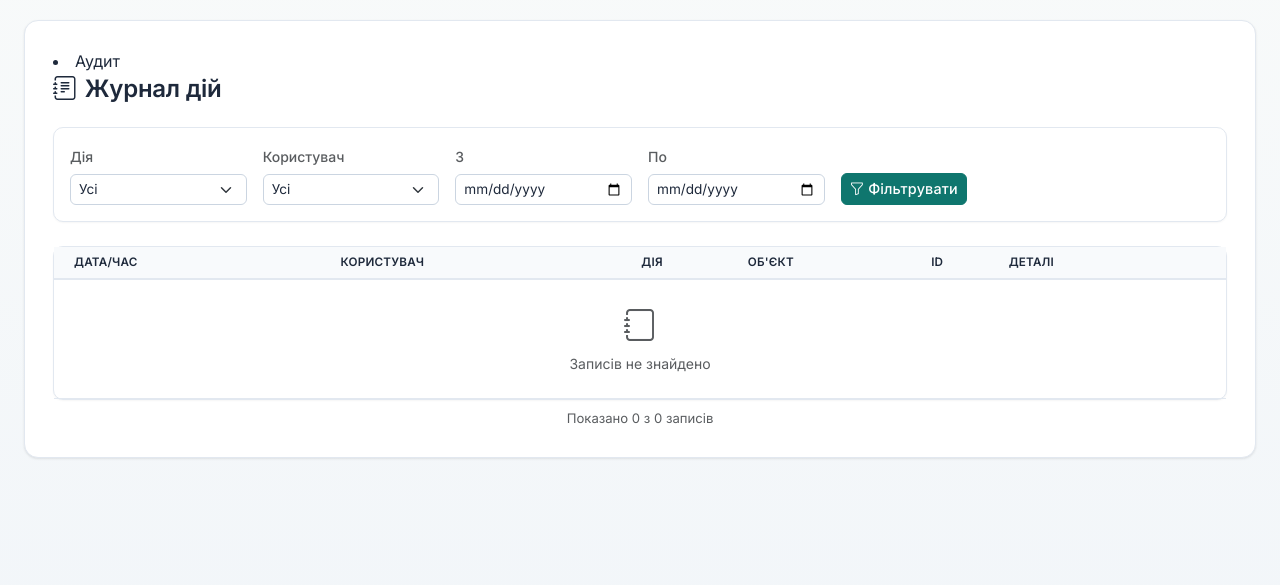
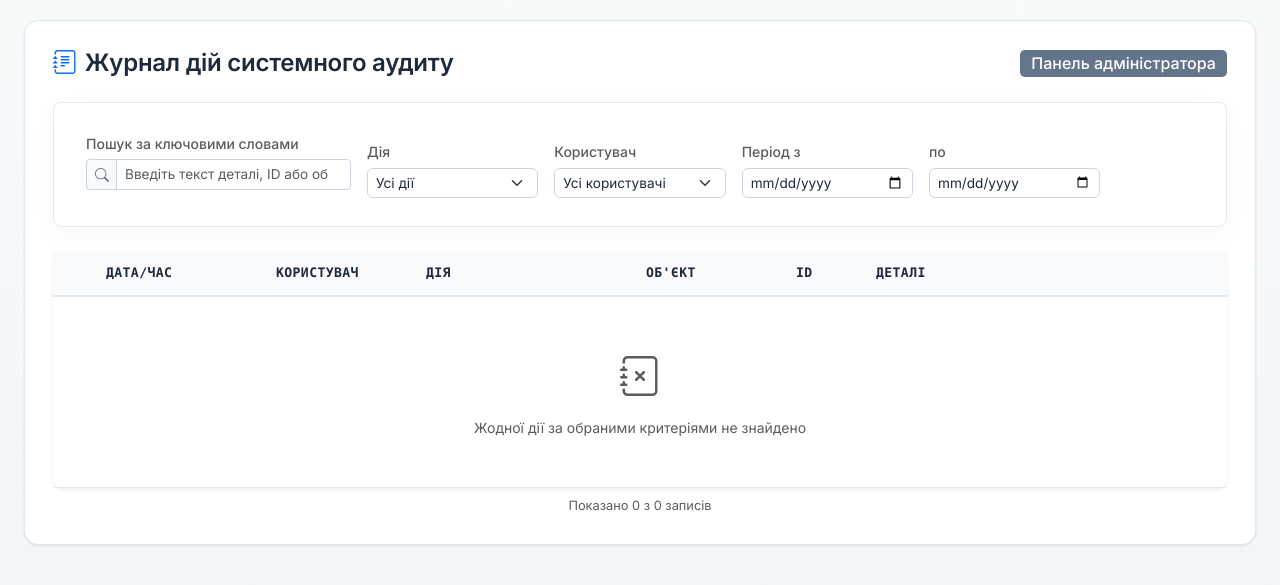
Before and after one commit to Mendela-A/Med-Data, a Flask app: page /admin/audit in a window 1280 px wide. Shown: the part 48-633 px from the top of the page. Run offline with Flask 3, Linux system fonts and the light colour scheme; a user stored in the database is signed in; tables that the repository leaves empty hold one stand-in row (values such as "Sample post"); some libraries are stand-ins or nearby versions.

Commit message:
Модернізовано та розширено Журнал дій (Audit Log) з HTMX пошуком та логуванням нових операцій

```diff
--- a/app/blueprints/admin/routes.py
+++ b/app/blueprints/admin/routes.py
@@ -476,6 +476,7 @@ def admin_audit():
     actor_filter = request.args.get('actor', '').strip()
     from_str = request.args.get('from_date', '').strip()
     to_str = request.args.get('to_date', '').strip()
+    q_search = request.args.get('q_search', '').strip()
 
     q = Audit.query
 
@@ -500,6 +501,22 @@ def admin_audit():
         except ValueError:
             pass
 
+    if q_search:
+        search_pattern = f'%{escape_like(q_search)}%'
+        if q_search.isdigit():
+            q = q.filter(
+                (Audit.details.like(search_pattern, escape='\\')) |
+                (Audit.target_type.like(search_pattern, escape='\\')) |
+                (Audit.action.like(search_pattern, escape='\\')) |
+                (Audit.target_id == int(q_search))
+            )
+        else:
+            q = q.filter(
+                (Audit.details.like(search_pattern, escape='\\')) |
+                (Audit.target_type.like(search_pattern, escape='\\')) |
+                (Audit.action.like(search_pattern, escape='\\'))
+            )
+
     q = q.order_by(Audit.created_at.desc())
 
     # Pagination
@@ -516,6 +533,21 @@ def admin_audit():
     user_map = get_user_map()
     users = User.query.order_by(User.username).all()
 
+    is_htmx = request.headers.get('HX-Request') is not None
+
+    if is_htmx:
+        return render_template(
+            'admin/_audit_table_partial.html',
+            logs=logs,
+            pagination=pagination,
+            action_filter=action_filter,
+            actor_filter=actor_filter,
+            from_date=from_str,
+            to_date=to_str,
+            q_search=q_search,
+            user_map=user_map,
+        )
+
     return render_template(
         'admin_audit.html',
         logs=logs,
@@ -527,4 +559,5 @@ def admin_audit():
         actor_filter=actor_filter,
         from_date=from_str,
         to_date=to_str,
+        q_search=q_search,
     )
--- /dev/null
+++ b/templates/admin/_audit_table_partial.html
@@ -0,0 +1,185 @@
+{# templates/admin/_audit_table_partial.html #}
+<div id="audit-table-container">
+  <div class="card shadow-sm border-0">
+    <div class="card-body p-0">
+      <div class="table-responsive">
+        <table class="table table-hover align-middle mb-0" x-data="{ expandedRow: null }">
+          <thead class="table-light text-muted uppercase font-monospace" style="font-size: 0.75rem;">
+            <tr>
+              <th style="width: 45px;"></th>
+              <th style="width: 170px;">Дата/час</th>
+              <th style="width: 150px;">Користувач</th>
+              <th style="width: 220px;">Дія</th>
+              <th style="width: 150px;">Об'єкт</th>
+              <th style="width: 80px;">ID</th>
+              <th>Деталі</th>
+            </tr>
+          </thead>
+          <tbody>
+            {% for log in logs %}
+              <tr class="audit-row"
+                  :class="expandedRow === {{ log.id }} ? 'table-light' : ''"
+                  style="cursor: pointer;"
+                  @click="expandedRow = (expandedRow === {{ log.id }} ? null : {{ log.id }})">
+                <td class="text-center text-muted">
+                  <i class="bi fs-6 transition-all"
+                     :class="expandedRow === {{ log.id }} ? 'bi-chevron-up text-primary' : 'bi-chevron-down'"></i>
+                </td>
+                <td class="text-nowrap font-monospace text-muted" style="font-size: 0.85rem;">
+                  {{ log.created_at.strftime('%d.%m.%Y %H:%M:%S') if log.created_at else '' }}
+                </td>
+                <td>
+                  <div class="d-flex align-items-center">
+                    <i class="bi bi-person-circle me-2 text-muted" style="font-size: 1.1rem;"></i>
+                    <span class="fw-medium">{{ user_map.get(log.actor_id, '—') }}</span>
+                  </div>
+                </td>
+                <td>
+                  {% if 'create' in log.action or 'add' in log.action %}
+                    <span class="badge bg-success-subtle text-success border border-success-subtle px-2.5 py-1.5 rounded-pill font-monospace" style="font-size: 0.78rem;">
+                      <i class="bi bi-plus-circle me-1"></i>{{ log.action }}
+                    </span>
+                  {% elif 'delete' in log.action or 'remove' in log.action or 'failed' in log.action %}
+                    <span class="badge bg-danger-subtle text-danger border border-danger-subtle px-2.5 py-1.5 rounded-pill font-monospace" style="font-size: 0.78rem;">
+                      <i class="bi bi-dash-circle me-1"></i>{{ log.action }}
+                    </span>
+                  {% elif 'update' in log.action or 'edit' in log.action %}
+                    <span class="badge bg-info-subtle text-info border border-info-subtle px-2.5 py-1.5 rounded-pill font-monospace" style="font-size: 0.78rem;">
+                      <i class="bi bi-pencil me-1"></i>{{ log.action }}
+                    </span>
+                  {% elif 'password' in log.action %}
+                    <span class="badge bg-warning-subtle text-warning border border-warning-subtle px-2.5 py-1.5 rounded-pill font-monospace" style="font-size: 0.78rem;">
+                      <i class="bi bi-key me-1"></i>{{ log.action }}
+                    </span>
+                  {% elif 'login' in log.action or 'logout' in log.action %}
+                    <span class="badge bg-primary-subtle text-primary border border-primary-subtle px-2.5 py-1.5 rounded-pill font-monospace" style="font-size: 0.78rem;">
+                      <i class="bi bi-shield-lock me-1"></i>{{ log.action }}
+                    </span>
+                  {% else %}
+                    <span class="badge bg-secondary-subtle text-secondary border border-secondary-subtle px-2.5 py-1.5 rounded-pill font-monospace" style="font-size: 0.78rem;">
+                      <i class="bi bi-gear me-1"></i>{{ log.action }}
+                    </span>
+                  {% endif %}
+                </td>
+                <td>
+                  {% if log.target_type %}
+                    <span class="text-secondary font-monospace" style="font-size: 0.8rem;">{{ log.target_type }}</span>
+                  {% else %}
+                    <span class="text-muted">—</span>
+                  {% endif %}
+                </td>
+                <td>
+                  {% if log.target_id %}
+                    <span class="badge bg-light text-dark border font-monospace">{{ log.target_id }}</span>
+                  {% else %}
+                    <span class="text-muted">—</span>
+                  {% endif %}
+                </td>
+                <td class="text-muted text-truncate" style="max-width: 250px; font-size: 0.85rem;">
+                  {{ log.details or '—' }}
+                </td>
+              </tr>
+              {# Detailed Row (expands via Alpine.js) #}
+              <tr x-show="expandedRow === {{ log.id }}" x-cloak x-transition class="table-light">
+                <td></td>
+                <td colspan="6" class="p-3 border-top-0">
+                  <div class="bg-white p-3 rounded shadow-sm border border-light">
+                    <h6 class="text-secondary border-bottom pb-2 mb-3" style="font-size: 0.85rem; font-weight: 600;">
+                      <i class="bi bi-card-text me-1 text-primary"></i>Детальна інформація про подію
+                    </h6>
+                    <div class="row g-3" style="font-size: 0.88rem;">
+                      <div class="col-md-4">
+                        <span class="text-muted d-block small">Виконавець</span>
+                        <strong>{{ user_map.get(log.actor_id, '—') }}</strong>
+                        <span class="text-muted font-monospace d-block small mt-1">ID виконавця: {{ log.actor_id or '—' }}</span>
+                      </div>
+                      <div class="col-md-4">
+                        <span class="text-muted d-block small">Об'єкт впливу</span>
+                        <strong>{{ log.target_type or 'Глобальна дія' }}</strong>
+                        {% if log.target_id %}
+                          <span class="text-muted font-monospace d-block small mt-1">ID об'єкта: {{ log.target_id }}</span>
+                        {% endif %}
+                      </div>
+                      <div class="col-md-4">
+                        <span class="text-muted d-block small">Тип операції</span>
+                        <strong class="font-monospace text-primary">{{ log.action }}</strong>
+                      </div>
+                      <div class="col-12 mt-3">
+                        <span class="text-muted d-block small mb-1.5">Специфікація змін / Технічні деталі</span>
+                        {% if log.details %}
+                          <div class="bg-light p-3 rounded border font-monospace text-dark" style="font-size: 0.82rem; white-space: pre-wrap; word-break: break-all;">{{ log.details }}</div>
+                        {% else %}
+                          <span class="text-muted italic">Технічні деталі відсутні</span>
+                        {% endif %}
+                      </div>
+                    </div>
+                  </div>
+                </td>
+              </tr>
+            {% else %}
+              <tr>
+                <td colspan="7" class="text-center py-5">
+                  <div class="text-muted mb-2">
+                    <i class="bi bi-journal-x" style="font-size: 2.5rem;"></i>
+                  </div>
+                  <p class="text-muted mb-0">Жодної дії за обраними критеріями не знайдено</p>
+                </td>
+              </tr>
+            {% endfor %}
+          </tbody>
+        </table>
+      </div>
+    </div>
+  </div>
+
+  {# Pagination #}
+  {% if pagination.pages > 1 %}
+    <nav class="mt-4">
+      <ul class="pagination justify-content-center">
+        {% if pagination.has_prev %}
+          <li class="page-item">
+            <button class="page-link"
+                    hx-get="{{ url_for('admin.admin_audit', page=pagination.prev_num, action=action_filter, actor=actor_filter, from_date=from_date, to_date=to_date, q_search=q_search) }}"
+                    hx-target="#audit-table-container"
+                    hx-swap="outerHTML"
+                    hx-indicator="#search-spinner">
+              &laquo;
+            </button>
+          </li>
+        {% endif %}
+
+        {% for p in pagination.iter_pages(left_edge=1, right_edge=1, left_current=2, right_current=2) %}
+          {% if p %}
+            <li class="page-item {% if p == pagination.page %}active{% endif %}">
+              <button class="page-link"
+                      hx-get="{{ url_for('admin.admin_audit', page=p, action=action_filter, actor=actor_filter, from_date=from_date, to_date=to_date, q_search=q_search) }}"
+                      hx-target="#audit-table-container"
+                      hx-swap="outerHTML"
+                      hx-indicator="#search-spinner">
+                {{ p }}
+              </button>
+            </li>
+          {% else %}
+            <li class="page-item disabled"><span class="page-link">&hellip;</span></li>
+          {% endif %}
+        {% endfor %}
+
+        {% if pagination.has_next %}
+          <li class="page-item">
+            <button class="page-link"
+                    hx-get="{{ url_for('admin.admin_audit', page=pagination.next_num, action=action_filter, actor=actor_filter, from_date=from_date, to_date=to_date, q_search=q_search) }}"
+                    hx-target="#audit-table-container"
+                    hx-swap="outerHTML"
+                    hx-indicator="#search-spinner">
+              &raquo;
+            </button>
+          </li>
+        {% endif %}
+      </ul>
+    </nav>
+  {% endif %}
+
+  <div class="text-center text-muted mt-2" style="font-size: 0.8rem;">
+    Показано {{ logs|length }} з {{ pagination.total }} записів
+  </div>
+</div>
--- a/templates/admin_audit.html
+++ b/templates/admin_audit.html
@@ -1,117 +1,90 @@
 {% extends "base.html" %}
-{% block title %}Аудит{% endblock %}
-{% block breadcrumbs %}
-  <li class="breadcrumb-item active" aria-current="page">Аудит</li>
-{% endblock %}
+{% block title %}Журнал дій — Аудит{% endblock %}
+
 {% block content %}
-  <h1 class="h4 mb-4"><i class="bi bi-journal-text me-2"></i>Журнал дій</h1>
+<div class="d-flex align-items-center justify-content-between mb-4 flex-wrap gap-2">
+  <h4 class="mb-0">
+    <i class="bi bi-journal-text me-2 text-primary"></i>Журнал дій системного аудиту
+  </h4>
+  <div class="d-flex align-items-center gap-2">
+    {# Spinner for HTMX indicator #}
+    <div id="search-spinner" class="spinner-border spinner-border-sm text-primary htmx-indicator" role="status">
+      <span class="visually-hidden">Завантаження...</span>
+    </div>
+    <span class="badge bg-secondary fs-6">Панель адміністратора</span>
+  </div>
+</div>
 
-  <div class="card mb-4">
+{# Filter toolbar wrapped in a modern stat-filter-card #}
+<div class="card stat-filter-card mb-4 shadow-sm border-0">
   <div class="card-body py-3">
-      <form method="get" action="{{ url_for('admin.admin_audit') }}" class="row gx-3 gy-2 align-items-end">
+    <form method="get"
+          action="{{ url_for('admin.admin_audit') }}"
+          class="row g-3 align-items-end"
+          hx-get="{{ url_for('admin.admin_audit') }}"
+          hx-trigger="change, keyup delay:250ms from:#q_search"
+          hx-target="#audit-table-container"
+          hx-select="#audit-table-container"
+          hx-indicator="#search-spinner">
+
+      <div class="col-md-3">
+        <label class="form-label small text-muted mb-1">Пошук за ключовими словами</label>
+        <div class="input-group input-group-sm">
+          <span class="input-group-text bg-light text-muted border-end-0">
+            <i class="bi bi-search"></i>
+          </span>
+          <input type="search"
+                 id="q_search"
+                 name="q_search"
+                 class="form-control form-control-sm border-start-0"
+                 placeholder="Введіть текст деталі, ID або об'єкт..."
+                 value="{{ q_search or '' }}"
+                 autocomplete="off">
+        </div>
+      </div>
+
       <div class="col-md-2">
-          <label class="form-label small text-muted">Дія</label>
+        <label class="form-label small text-muted mb-1">Дія</label>
         <select class="form-select form-select-sm" name="action">
-            <option value="">Усі</option>
+          <option value="">Усі дії</option>
           {% for a in actions %}
             <option value="{{ a }}" {% if a == action_filter %}selected{% endif %}>{{ a }}</option>
           {% endfor %}
         </select>
       </div>
+
       <div class="col-md-2">
-          <label class="form-label small text-muted">Користувач</label>
+        <label class="form-label small text-muted mb-1">Користувач</label>
         <select class="form-select form-select-sm" name="actor">
-            <option value="">Усі</option>
+          <option value="">Усі користувачі</option>
           {% for u in users %}
             <option value="{{ u.id }}" {% if actor_filter == u.id|string %}selected{% endif %}>{{ u.username }}</option>
           {% endfor %}
         </select>
       </div>
+
       <div class="col-md-2">
-          <label class="form-label small text-muted">З</label>
+        <label class="form-label small text-muted mb-1">Період з</label>
         <input type="date" class="form-control form-control-sm" name="from_date" value="{{ from_date }}">
       </div>
+
       <div class="col-md-2">
-          <label class="form-label small text-muted">По</label>
+        <label class="form-label small text-muted mb-1">по</label>
         <input type="date" class="form-control form-control-sm" name="to_date" value="{{ to_date }}">
       </div>
-        <div class="col-auto">
-          <button class="btn btn-sm btn-primary" type="submit"><i class="bi bi-funnel me-1"></i>Фільтрувати</button>
-        </div>
-        {% if action_filter or actor_filter or from_date or to_date %}
-          <div class="col-auto">
-            <a href="{{ url_for('admin.admin_audit') }}" class="btn btn-sm btn-outline-secondary"><i class="bi bi-x-lg me-1"></i>Скинути</a>
+
+      {% if action_filter or actor_filter or from_date or to_date or q_search %}
+        <div class="col-md-1 text-md-end">
+          <a href="{{ url_for('admin.admin_audit') }}" class="btn btn-outline-secondary btn-sm w-100">
+            <i class="bi bi-x-lg me-1"></i>Скинути
+          </a>
         </div>
       {% endif %}
     </form>
   </div>
 </div>
 
-  <div class="card">
-    <div class="card-body p-0">
-      <div class="table-responsive">
-        <table class="table table-hover records-table mb-0">
-          <thead>
-            <tr>
-              <th>Дата/час</th>
-              <th>Користувач</th>
-              <th>Дія</th>
-              <th>Об'єкт</th>
-              <th>ID</th>
-              <th>Деталі</th>
-            </tr>
-          </thead>
-          <tbody>
-            {% for log in logs %}
-              <tr>
-                <td class="text-nowrap">{{ log.created_at.strftime('%d.%m.%Y %H:%M') if log.created_at else '' }}</td>
-                <td>{{ user_map.get(log.actor_id, '—') }}</td>
-                <td><span class="badge bg-secondary bg-opacity-10 text-dark">{{ log.action }}</span></td>
-                <td>{{ log.target_type or '' }}</td>
-                <td>{{ log.target_id or '' }}</td>
-                <td class="text-muted" style="max-width: 300px; overflow: hidden; text-overflow: ellipsis; white-space: nowrap;" title="{{ log.details or '' }}">{{ log.details or '' }}</td>
-              </tr>
-            {% else %}
-              <tr>
-                <td colspan="6" class="text-center py-4">
-                  <i class="bi bi-journal text-muted" style="font-size: 2rem;"></i>
-                  <p class="text-muted mt-2 mb-0">Записів не знайдено</p>
-                </td>
-              </tr>
-            {% endfor %}
-          </tbody>
-        </table>
-      </div>
-    </div>
-  </div>
+{# Audit log table container (supports HTMX replacement) #}
+{% include "admin/_audit_table_partial.html" %}
 
-  {% if pagination.pages > 1 %}
-    <nav class="mt-3">
-      <ul class="pagination justify-content-center">
-        {% if pagination.has_prev %}
-          <li class="page-item">
-            <a class="page-link" href="{{ url_for('admin.admin_audit', page=pagination.prev_num, action=action_filter, actor=actor_filter, from_date=from_date, to_date=to_date) }}">&laquo;</a>
-          </li>
-        {% endif %}
-        {% for p in pagination.iter_pages(left_edge=1, right_edge=1, left_current=2, right_current=2) %}
-          {% if p %}
-            <li class="page-item {% if p == pagination.page %}active{% endif %}">
-              <a class="page-link" href="{{ url_for('admin.admin_audit', page=p, action=action_filter, actor=actor_filter, from_date=from_date, to_date=to_date) }}">{{ p }}</a>
-            </li>
-          {% else %}
-            <li class="page-item disabled"><span class="page-link">&hellip;</span></li>
-          {% endif %}
-        {% endfor %}
-        {% if pagination.has_next %}
-          <li class="page-item">
-            <a class="page-link" href="{{ url_for('admin.admin_audit', page=pagination.next_num, action=action_filter, actor=actor_filter, from_date=from_date, to_date=to_date) }}">&raquo;</a>
-          </li>
-        {% endif %}
-      </ul>
-    </nav>
-  {% endif %}
-
-  <div class="text-center text-muted mt-2" style="font-size: 0.82rem;">
-    Показано {{ logs|length }} з {{ pagination.total }} записів
-  </div>
 {% endblock %}
```
Also changed, not shown: app/blueprints/auth/routes.py (+8 -0 lines), app/blueprints/statisty/routes.py (+15 -1 lines), tests/test_admin_audit.py (added, +175 -0 lines). Lines whose indentation alone changed are shown as unchanged.
